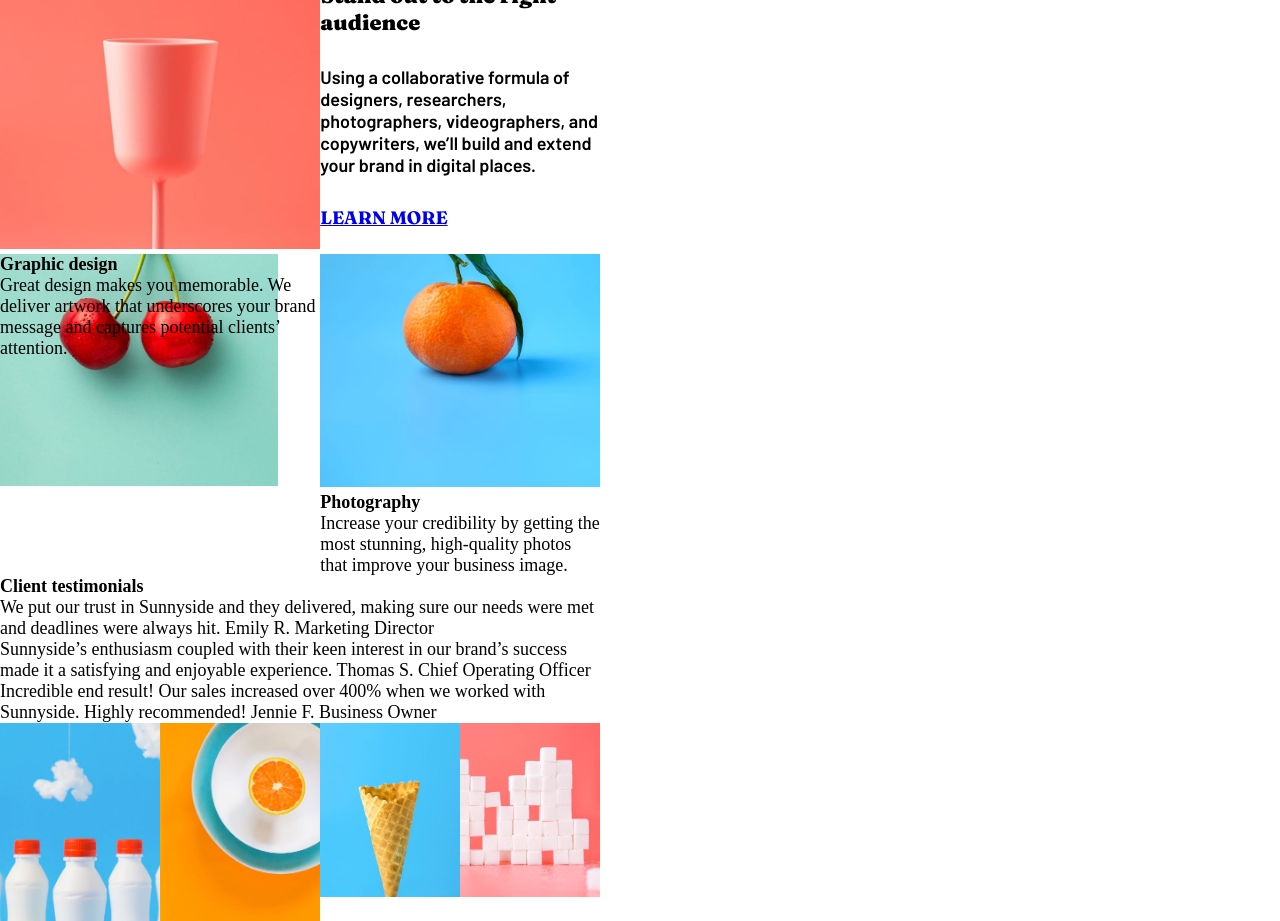
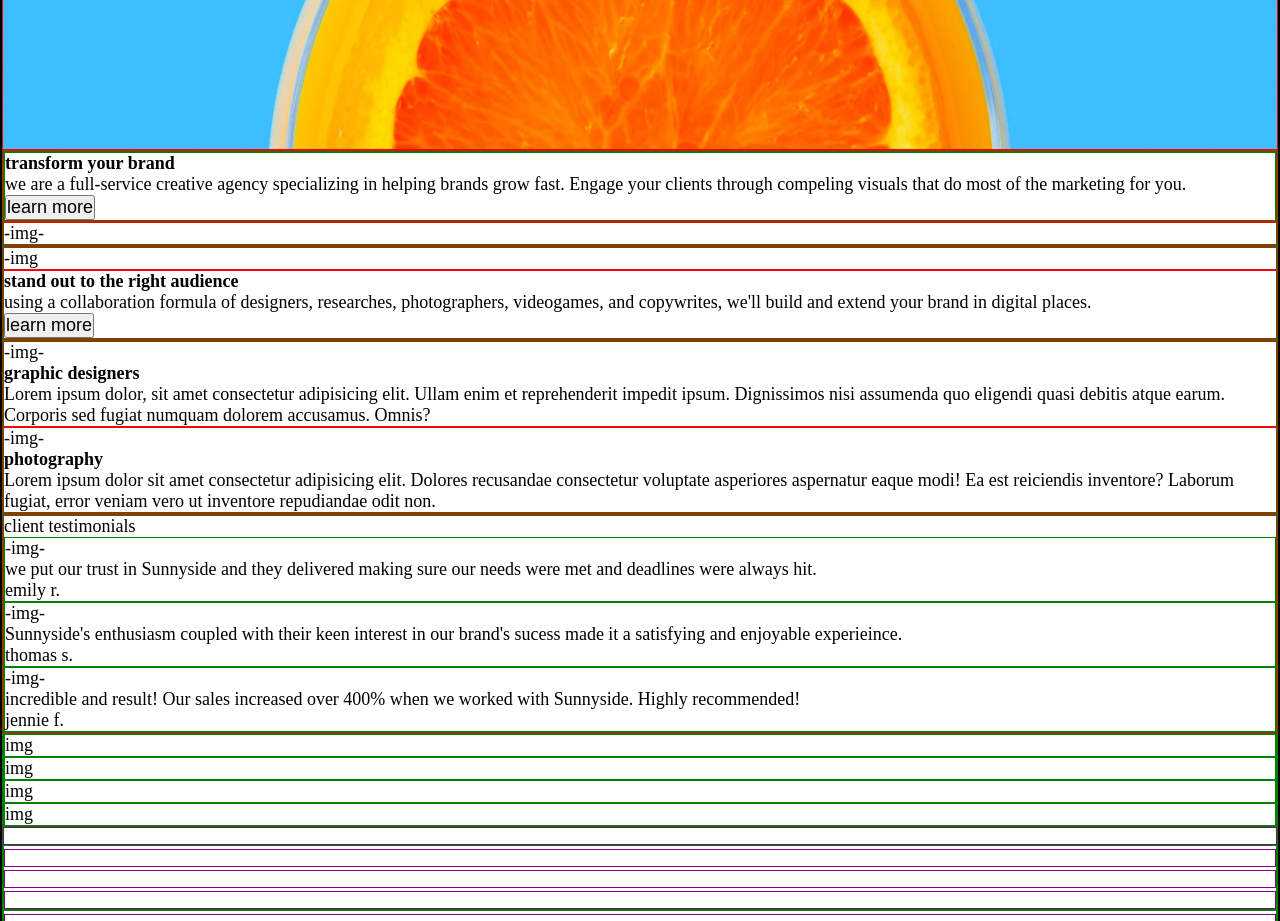
Before and after one commit to thiagO031/Sunnyside-agency-landing-page, a plain HTML site: page index.html in a window 1280 px wide. Shown: the part 652-1573 px from the top of the page. Drawn offline with Linux system fonts and the light colour scheme.

Commit message:
html principal finalizado

```diff
--- a/index.html
+++ b/index.html
@@ -15,181 +15,206 @@
 </head>
 
 <body>
-  <main>
-    <section class="sec_1">
-      <!-- <img src="./images/desktop/image-header.jpg" alt="" class="orange_img"> -->
+  <!-- CONTAINER -->
+  <div class="container">
+    <!-- SECTION 1 -->
+    <section class="sec-1">
 
+      <img src="./images/desktop/image-header.jpg" alt="" class="img-sec1">
+
+      <header>
         <nav>
-        <img class="logo" src="./images/logo.svg" alt="">
+          <a href="#"><img src="./images/logo.svg" alt="" class="logo"></a>
+          <div>
+            <ul>
+              <li><a href="#">about</a></li>
+              <li><a href="#">services</a></li>
+              <li><a href="#">projects</a></li>
+              <div class="contact-div">
+                <li><a href="#" class="contact">contact</a></li>
+              </div>
 
-        <ul class="nav-list">
-          <li><a href="#">About</a></li>
-          <li><a href="#">Services</a></li>
-          <li><a href="#">Projects</a></li>
-          <li><a href="#">Contact</a></li>
             </ul>
+          </div>
         </nav>
 
-      <h2>
-        We are creatives
-      </h2>
-    </section>
+        <h1>we are creatives</h1>
 
-    <section class="sec_2">
-      <div>
-        <h1>
-          Transform your <br> brand
-        </h1>
+        <img src="./images/icon-arrow-down.svg" alt="" class="img-arrow">
 
-        <p>
-          We are a full-service creative agency specializing in <br>
-          helping brands grow fast.
-          Engage your clients through <br> compelling visuals that do most of the marketing for you.
-        </p>
-
-        <h4><a href="#">
-            Learn more
-          </a></h4>
-      </div>
-
-
+      </header>
 
     </section>
 
-    <section class="sec_3">
-      <!-- img egg -->
-      <img class="img_egg" src="./images/desktop/image-transform.jpg" alt="">
-    </section>
+    <!-- SECTION 2 E 3 -->
+    <div class="sec-2-3">
 
-    <section class="sec_4">
-      <!-- img pink glass -->
-      <img class="img_pinkglass" src="./images/desktop/image-stand-out.jpg" alt="">
-    </section>
-
-    <section class="sec_5">
-      <div>
-        <h1>
-          Stand out to the right audience
-        </h1>
+      <section class="sec-2">
+        <div class="conteudo">
+          <h2>
+            transform your brand
+          </h2>
 
           <p>
-          Using a collaborative formula of designers, researchers, photographers, videographers, and copywriters, we’ll
-          build
-          and extend your brand in digital places.
+            we are a full-service creative agency specializing in
+            helping brands grow fast. Engage your clients through
+            compeling visuals that do most of the marketing for you.
           </p>
 
-        <h4><a href="#">
-            Learn more
-          </a></h4>
+          <button>learn more</button>
         </div>
       </section>
 
-    <section class="sec_6">
-      <div class="sec_6-1">
-        <img src="./images/desktop/image-graphic-design.jpg" alt="">
+      <section class="sec-3">
+        -img-
+      </section>
 
-        <div class="sec_6-2">
-          <h5>
-            Graphic design
-          </h5>
+    </div>
+
+    <!-- SECTION 4 E 5 -->
+    <div class="sec-4-5">
+
+      <section class="sec-4">
+        -img
+      </section>
+
+      <section class="sec-5">
+        <h2>
+          stand out to the right audience
+        </h2>
 
         <p>
-            Great design makes you memorable. We deliver artwork that underscores your brand message and captures
-            potential
-            clients’ attention.
+          using a collaboration formula of designers, researches,
+          photographers, videogames, and copywrites, we'll
+          build and extend your brand in digital places.
+        </p>
+
+        <button>learn more</button>
+      </section>
+
+    </div>
+
+    <!-- SECTION 6 E 7 -->
+    <div class="sec-6-7">
+
+      <section class="sec-6">
+        -img-
+        <h3>
+          graphic designers
+        </h3>
+
+        <p>
+          Lorem ipsum dolor, sit amet consectetur adipisicing elit. Ullam enim et reprehenderit impedit ipsum.
+          Dignissimos nisi assumenda quo eligendi quasi debitis atque earum. Corporis sed fugiat numquam dolorem
+          accusamus. Omnis?
+        </p>
+      </section>
+
+      <section class="sec-7">
+        -img-
+        <h3>
+          photography
+        </h3>
+
+        <p>
+          Lorem ipsum dolor sit amet consectetur adipisicing elit. Dolores recusandae consectetur voluptate asperiores
+          aspernatur eaque modi! Ea est reiciendis inventore? Laborum fugiat, error veniam vero ut inventore repudiandae
+          odit non.
+        </p>
+      </section>
+
+    </div>
+
+    <!-- SECTION 8 PERFIS -->
+    <div class="sec-8-profiles">
+
+      <!-- SECTION 8 -->
+      <section class="sec-8">
+        <p>client testimonials</p>
+
+        <!-- PERFIL 1 -->
+        <div class="profile-1">
+          -img-
+          <p>
+            we put our trust in Sunnyside and they
+            delivered making sure our needs were met
+            and deadlines were always hit.
+          </p>
+
+          <p>
+            emily r.
           </p>
         </div>
+
+        <!-- PERFIL 2 -->
+        <div class="profile-2">
+          -img-
+          <p>
+            Sunnyside's enthusiasm coupled with their
+            keen interest in our brand's sucess made it
+            a satisfying and enjoyable experieince.
+          </p>
+
+          <p>
+            thomas s.
+          </p>
+        </div>
+
+        <!-- PERFIL 3 -->
+        <div class="profile-3">
+          -img-
+          <p>
+            incredible and result! Our sales increased
+            over 400% when we worked with Sunnyside.
+            Highly recommended!
+          </p>
+
+          <p>
+            jennie f.
+          </p>
         </div>
 
       </section>
 
-    <section class="sec_7">
-      <img class="img_orange" src="./images/desktop/image-photography.jpg" alt="">
-      <div>
-        <h5>
-          Photography
-        </h5>
+      <div class="sec-9-photos">
+        <div class="img-1">img</div>
+        <div class="img-2">img</div>
+        <div class="img-3">img</div>
+        <div class="img-4">img</div>
+      </div>
 
-        <p>
-          Increase your credibility by getting the most stunning, high-quality photos that improve your business image.
-        </p>
+      <!-- FOOTER -->
+      <footer>
+
+        <!-- LOGO -->
+        <a href="#">logo</a>
+
+        <!-- OPCOES -->
+        <div class="option">
+          <ul>
+            <li><a href="#">about</a></li>
+            <li><a href="#">services</a></li>
+            <li><a href="#">projects</a></li>
+          </ul>
         </div>
-    </section>
 
-    <section class="sec_8">
-      <h4>
-        Client testimonials
-      </h4>
+        <!-- REDES SOCIAIS -->
+        <div class="medias">
+          <ul>
+            <li><a href="#">facebook</a></li>
+            <li><a href="#">instagram</a></li>
+            <li><a href="#">twitter</a></li>
+            <li><a href="#">pinterest</a></li>
+          </ul>
+        </div>
 
-      <div class="person_1">
-        <!-- img -->
-        <p>
-          We put our trust in Sunnyside and they delivered, making sure our needs were met and deadlines were always
-          hit.
-          Emily R.
-          Marketing Director
-        </p>
+      </footer>
 
     </div>
 
-      <div class="people_2">
-        <!-- img -->
-        <p>
-          Sunnyside’s enthusiasm coupled with their keen interest in our brand’s success made it a satisfying and
-          enjoyable
-          experience.
-          Thomas S.
-          Chief Operating Officer
-        </p>
+  </div>
+  <!-- /CONTAINER -->
 
-      </div>
-
-      <div class="people_3">
-        <!-- img -->
-        <p>
-          Incredible end result! Our sales increased over 400% when we worked with Sunnyside. Highly recommended!
-          Jennie F.
-          Business Owner
-        </p>
-
-      </div>
-    </section>
-
-    <section class="sec_9">
-      <!-- img -->
-      <img class="img_milk" src="./images/desktop/image-gallery-milkbottles.jpg" alt="">
-    </section>
-
-    <section class="sec_10">
-      <!-- img -->
-      <img class="img_orang" src="./images/desktop/image-gallery-orange.jpg" alt="">
-    </section>
-
-    <section class="sec_11">
-      <!-- img -->
-      <img class="img_cone" src="./images/desktop/image-gallery-cone.jpg" alt="">
-    </section>
-
-    <section class="sec_12">
-      <!-- img -->
-      <img class="img_sugar" src="./images/desktop/image-gallery-sugarcubes.jpg" alt="">
-    </section>
-
-    <footer>
-      <img src="./images/logo.svg" alt="">
-      <div class="option_footer">
-        About
-        Services
-        Projects
-        Contact
-      </div>
-
-      <div class="icon">
-
-      </div>
-
-    </footer>
-  </main>
 
 
   <!-- <div class="attribution">
--- a/style.css
+++ b/style.css
@@ -8,238 +8,104 @@
 
 }
 
-/*---------- MAIN ----------*/
 
-main{
-    display: grid;
-    grid-template-areas: "s1 s1 s1 s1"
-                         "s2 s2 s3 s3"
-                         "s4 s4 s5 s5"
-                         "s6 s6 s7 s7"
-                         "s8 s8 s8 s8"
-                         "s9 s10 s11 s12"
-                         "s13 s13 s13 s13";
-    width: 600px;
+/* container */
+
+.container{
+    max-width: 1400px;
+    width: 100%;
+    margin: 0 auto;
+    border: 2px solid black;
+}
+/* section 1 */
+.sec-1{
+    height: 100vh;
+    position: relative;
+
 }
 
-/*---------- SECTIONS ----------*/
-
-/* SECTION 1 */
-
-.sec_1{
-    grid-area: s1;
-
-    background-color: #3EBEFF;
-    height: 325px;
+.img-sec1{
+    position: absolute;
+    width: 100%;
+    height: 100%;
 }
 
 nav{
     display: flex;
     justify-content: space-between;
-    padding: 25px 20px;
-}
+    align-items: center;
+    position: relative;
 
-.nav-list, .nav-list a{
-    display: flex;
-    list-style: none;
-    text-decoration: none;
-    color: white;
-    /* padding: 5px; */
-}
+    padding: 0px 15px;
 
-.sec_1 h2{
-    color: white;
-    font-family: 'Fraunces';
-    font-size: xx-large;
-    text-transform: uppercase;
-    letter-spacing: 5px;
-    text-align: center;
-}
-
-/* SECTION 2 */
-
-.sec_2{
-    grid-area: s2;
-
-    display: flex;
-    flex-direction: column;
-    /* align-items: center; */
-    justify-content: center;
+    font-family: 'Barlow', sans-serif;
 
 }
 
-.sec_2 div{
-    padding: 20px;
+nav ul, a{
     display: flex;
-    flex-direction: column;
-    /* align-items: center; */
-    justify-content: center;
 
+    list-style: none;
+    text-decoration: none;
+    padding: 0px 10px;
+
+    color: white;
+    border: 1px solid purple;
+    font-size: small;
 }
 
-.sec_2 h1{
-    font-family: 'Fraunces';
-    font-weight: 900;
-    font-size: larger;
-    padding-bottom: 30px;
+.logo{
+    height: 75%;
+    width: 75%;
 }
 
-.sec_2 p{
-    font-family: 'Barlow';
+.contact{
+    color: white;
+    text-transform: uppercase;
 }
 
-.sec_2 h4{
-    font-family: 'Fraunces';
-    color: black;
+/* .contact-div{
+    background-color: white;
+    border-radius: 10px;
+    padding: 1.5px 0px;
+} */
+
+header h1{
+    text-align: center;
+    position: relative;
+    padding-top: 40px;
+
+    font-size: 1.5em;
+    font-family: 'Fraunces', sans-serif;
+    color: white;
     text-transform: uppercase;
-    padding-top: 30px;
+    letter-spacing: 4px;
 }
 
-.sec_2 a{
-    text-decoration: none;
+/* como positiona a seta????????? */
+.img-arrow{
+    /* display: flex;
+    align-items: center;
+    justify-content: center; */
+    position: relative;
+    height: 3%;
+    width: 3%;
 }
 
-/* SECTION 3 */
 
-.sec_3{
-    grid-area: s3;
+
+
+
+
+
+
+
+/* conf gerais */
+.sec-1, .sec-2, .sec-3, .sec-4,
+.sec-5, .sec-6, .sec-7, .sec-8{
+    border: 1px solid red;
 }
 
-.img_egg{
-    height: auto;
-    width: 100%;
+div{
+    border: 1px solid green;
 }
-
-/* SECTION 4 */
-
-.sec_4{
-    grid-area: s4;
-}
-
-.img_pinkglass{
-    height: auto;
-    width: 100%;
-}
-
-/* SECTION 5 */
-
-.sec_5{
-    grid-area: s5;
-}
-
-.sec_5 h1{
-    font-family: 'Fraunces';
-    font-weight: 900;
-    font-size: larger;
-    padding-bottom: 30px;
-}
-
-.sec_5 p{
-    font-family: 'Barlow';
-}
-
-.sec_5 h4{
-    font-family: 'Fraunces';
-    color: black;
-    text-transform: uppercase;
-    padding-top: 30px;
-}
-
-/* SECTION 6 */
-
-.sec_6{
-    grid-area: s6;
-}
-
-.sec_6-1{
-    /* width: 80%; */
-
-}
-
-.sec_6 img{
-    height: 232px;
-    width: 278px;
-    position: absolute;
-}
-
-.sec_6-2{
-    position: relative;
-}
-
-.sec_6-2 h5{
-
-}
-
-/* SECTION 7 */
-
-.sec_7{
-    grid-area: s7;
-}
-
-.img_orange{
-    height: auto;
-    width: 100%;
-}
-
-/* SECTION 8 */
-
-.sec_8{
-    grid-area: s8;
-}
-
-/* SECTION 9 */
-
-.sec_9{
-    grid-area: s9;
-}
-
-.img_milk{
-    height: auto;
-    width: 100%;
-}
-
-/* SECTION 10 */
-
-.sec_10{
-    grid-area: s10;
-}
-
-.img_orang{
-    height: auto;
-    width: 100%;
-
-}
-
-/* SECTION 11 */
-
-.sec_11{
-    grid-area: s11;
-}
-
-.img_cone{
-    height: auto;
-    width: 100%;
-}
-
-/* SECTION 12 */
-
-.sec_12{
-    grid-area: s12;
-}
-
-.img_sugar{
-    height: auto;
-    width: 100%;
-}
-
-/* ---------- FOOTER ---------- */
-
-footer{
-    grid-area: s13;
-    background-color: #91D3C5;
-}
-
-/* .orange_img{
-    height: auto;
-    width: 100%;
-} */
```
Lines whose indentation alone changed are shown as unchanged.
